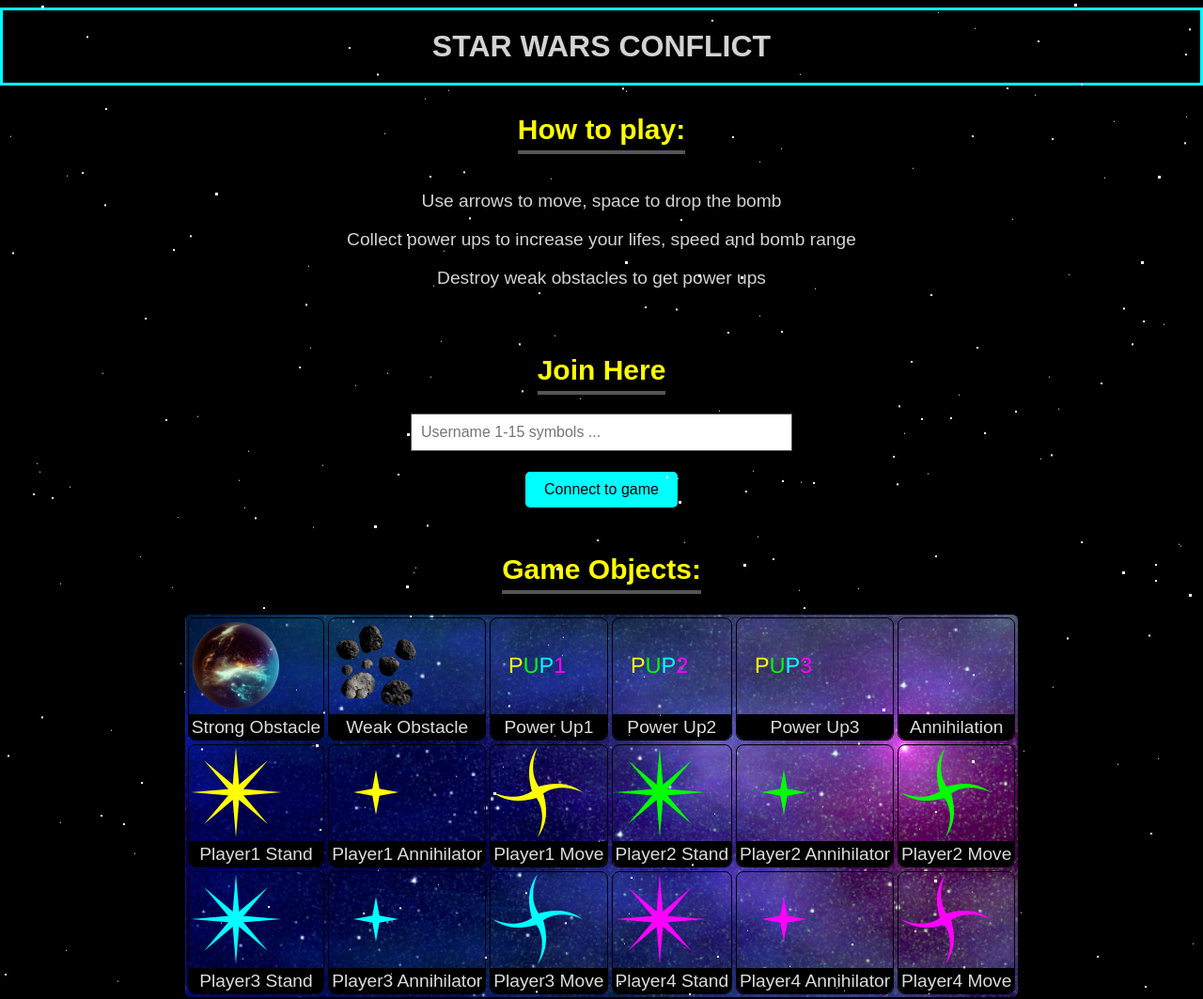
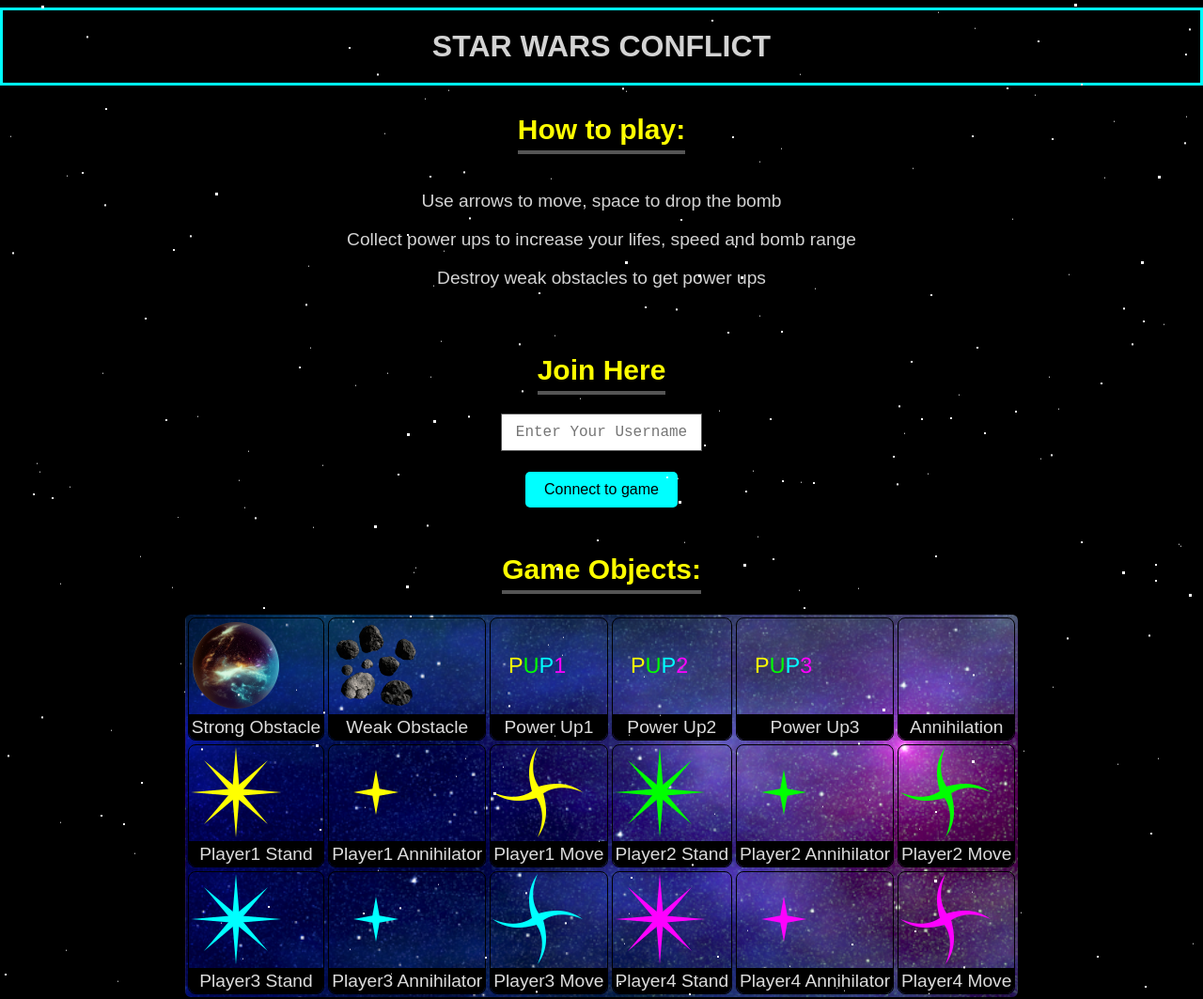
Before and after one commit to healingdrawing/task-bomberman-dom, a website built with webpack: page frontend/index.html in a window 1280 px wide. Shown: the whole page at 94% size. Built offline with nearby package versions, Linux system fonts and the light colour scheme; a web font is replaced by a local one.

Commit message:
Minor styling fixes for landing page

```diff
--- a/frontend/assets/css/style.css
+++ b/frontend/assets/css/style.css
@@ -240,10 +240,12 @@
 }
 
 .form-input input {
-  width: 30%;
+  width: 15%;
   padding: 10px;
   border: 1px solid #555;
   font-size: 16px;
+  font-family: monospace;
+  text-align: center;
 }
 
 h2 {
--- a/frontend/index.html
+++ b/frontend/index.html
@@ -30,7 +30,7 @@
   <div class="game-updates-container">
     <div class ="form-input">
       <h2>Join Here</h2>
-    <input id="nickname" type="text" minlength="1" maxlength="15" placeholder="Username 1-15 symbols ..." required />
+    <input id="nickname" type="text" minlength="1" maxlength="15" placeholder="Enter Your Username" required />
     <br><button id="connect_to_game" type="submit">Connect to game</button>
       </div>
     </div>
```
